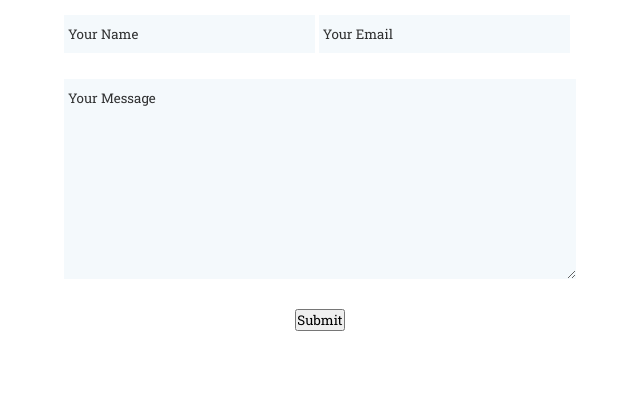
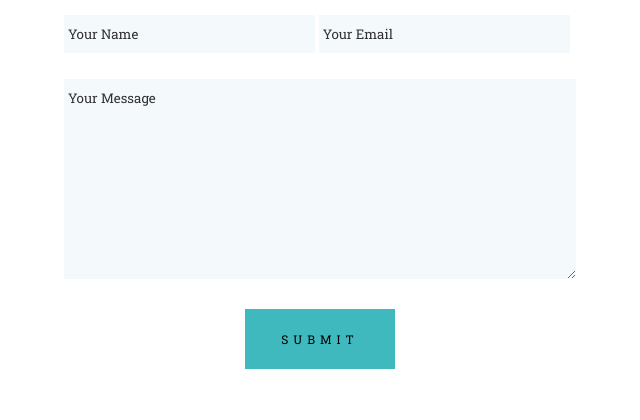
Before and after one commit to satyammishra0/futera, a PHP site: the page made by pages/contact.php in a window 1280 px wide. Shown: the part 866-1286 px from the top of the page, without its empty margins (320-960 px from the left). Run offline with PHP 8.4, Linux system fonts and the light colour scheme.

Commit message:
css change

```diff
--- a/assets/css/contact.css
+++ b/assets/css/contact.css
@@ -75,7 +75,7 @@ textarea::placeholder {
   margin-top: 5%;
 }
 
-.contact-form-section > form > div > button {
+.contact-form-section > form > div > input[type="submit"] {
   cursor: pointer;
   display: inline-block;
   text-transform: uppercase;
```
